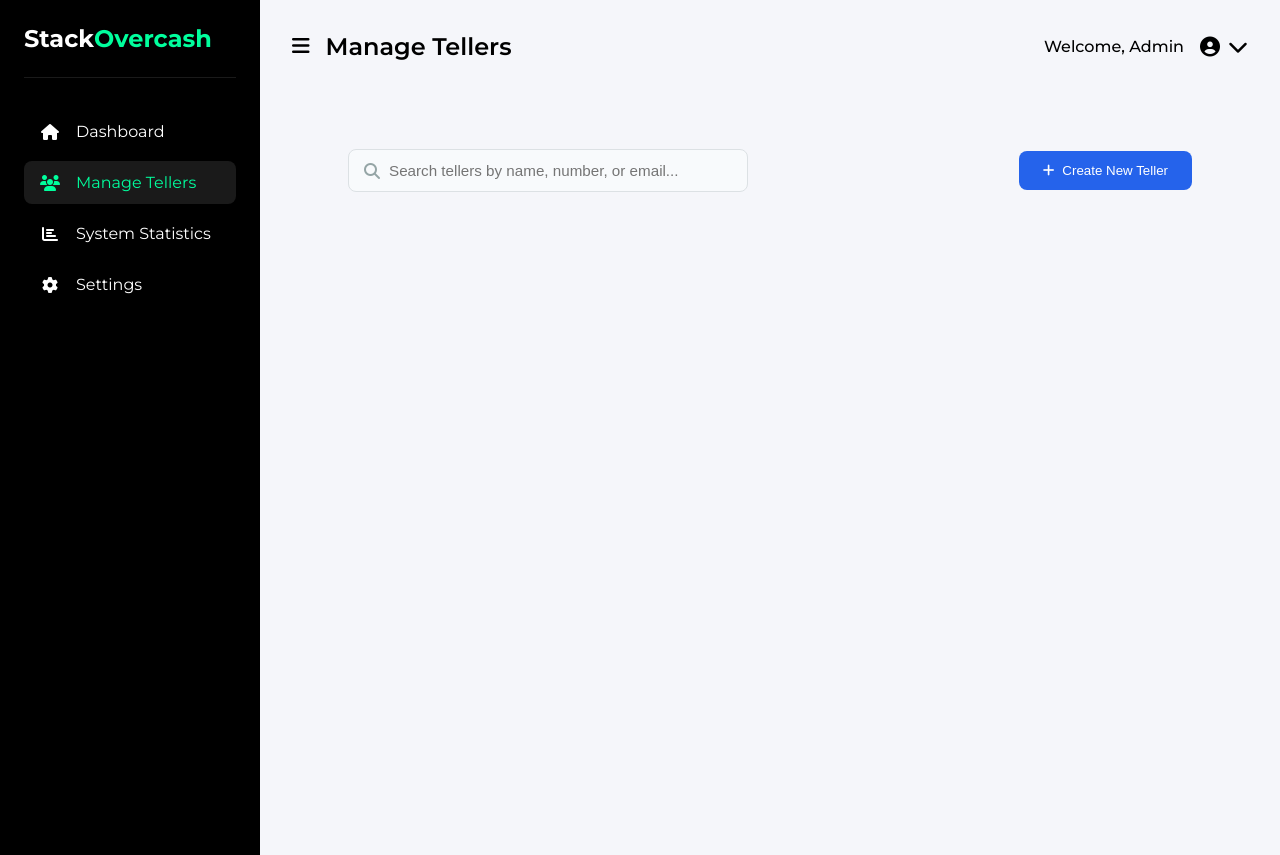
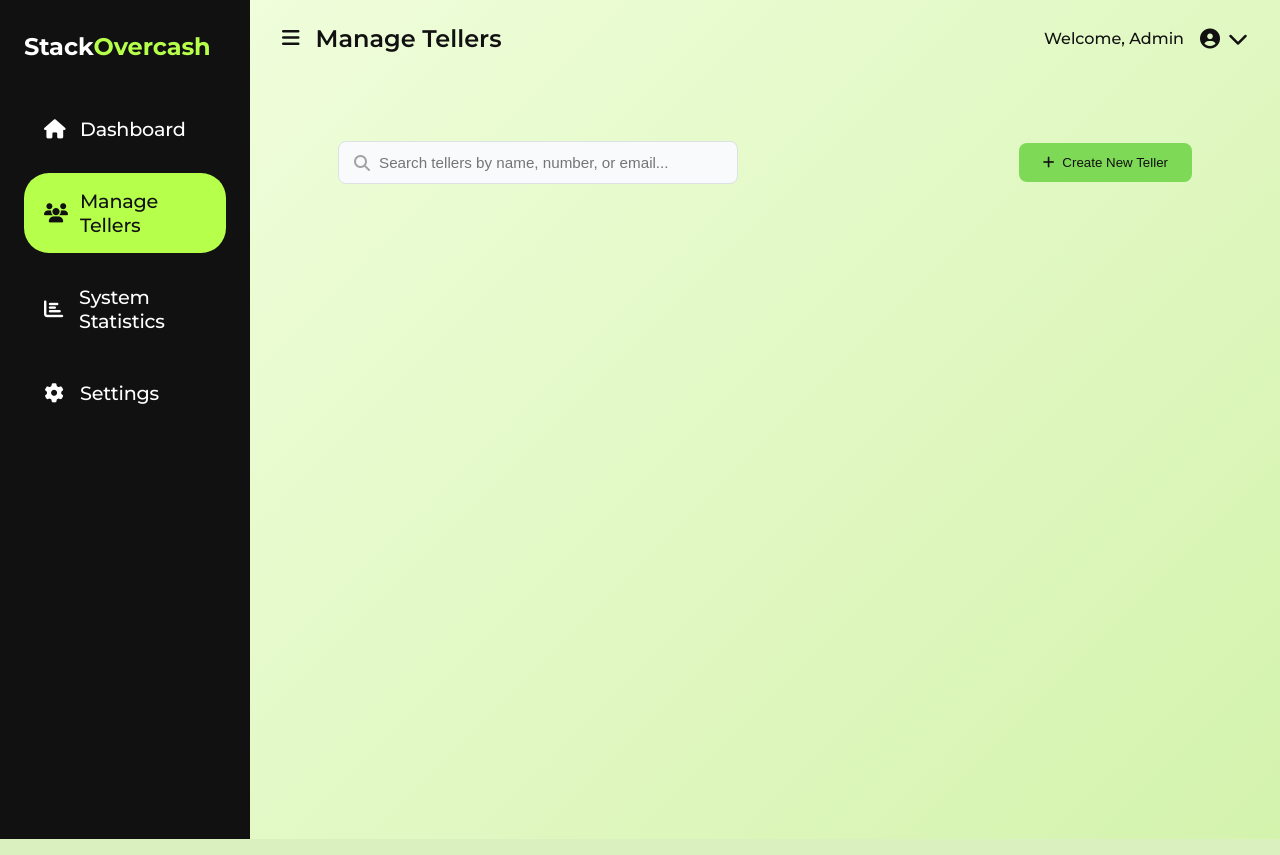
Before and after one commit to PUP-BSIT/project-errawrs, a PHP site: page /manage_tellers.html in a window 1280 px wide. Run offline with PHP 8.4, Linux system fonts and the light colour scheme.

Commit message:
update the dashboard and manage tellers CSS to use CSS variables for colors and fonts

```diff
--- a/public/admin/css/dashboard.css
+++ b/public/admin/css/dashboard.css
@@ -1,4 +1,15 @@
 /* Reset and Base Styles */
+:root {
+    --color-primary-black: #111111;
+    --color-lime-green: #b6ff4a;
+    --color-bg-gradient-start: #f3ffe1;
+    --color-bg-gradient-end: #d4f3ad;
+    --color-white: #ffffff;
+    --font-main: 'Montserrat', sans-serif;
+    --color-mint: #7ed957;
+    --color-gray: #a3a3a3;
+}
+
 * {
     margin: 0;
     padding: 0;
@@ -6,42 +17,47 @@
 }
 
 body {
-    font-family: 'Montserrat', sans-serif;
-    background-color: #f5f6fa;
+    font-family: var(--font-main);
+    background: linear-gradient(135deg,
+                var(--color-bg-gradient-start) 0%,
+                var(--color-bg-gradient-end) 100%);
     display: flex;
     min-height: 100vh;
 }
 
 /* Sidebar Styles */
 .sidebar {
-    width: 260px;
-    background-color: #000;
-    color: #fff;
-    padding: 1.5rem;
+    width: 250px;
+    background-color: var(--color-primary-black);
+    color: var(--color-white);
+    padding: 32px 24px;
     transition: all 0.3s ease;
 }
 
 .sidebar-header {
-    padding-bottom: 1.5rem;
-    border-bottom: 1px solid rgba(255, 255, 255, 0.1);
+    margin-bottom: 40px;
 }
 
 .logo {
     font-size: 1.5rem;
     font-weight: 700;
+    letter-spacing: -0.10px;
 }
 
 .logo-stack {
-    color: #fff;
+    color: var(--color-white);
 }
 
 .logo-overcash {
-    color: #00ff9d;
+    color: var(--color-lime-green);
 }
 
 .nav-list {
     list-style: none;
     margin-top: 2rem;
+    display: flex;
+    flex-direction: column;
+    gap: 8px;
 }
 
 .nav-item {
@@ -51,11 +67,14 @@ body {
 .nav-link {
     display: flex;
     align-items: center;
-    padding: 0.75rem 1rem;
-    color: #fff;
+    padding: 16px 20px;
+    color: var(--color-white);
     text-decoration: none;
-    border-radius: 8px;
+    border-radius: 25px;
     transition: all 0.3s ease;
+    font-weight: 500;
+    font-size: 1.2rem;
+    letter-spacing: -0.2px;
 }
 
 .nav-link i {
@@ -64,16 +83,19 @@ body {
     text-align: center;
 }
 
-.nav-item.active .nav-link,
+.nav-item.active .nav-link {
+    background-color: var(--color-lime-green);
+    color: var(--color-primary-black);
+}
+
 .nav-link:hover {
     background-color: rgba(255, 255, 255, 0.1);
-    color: #00ff9d;
 }
 
 /* Main Content Styles */
 .main-content {
     flex: 1;
-    padding: 2rem;
+    padding: 24px 32px;
     overflow-y: auto;
 }
 
@@ -94,7 +116,7 @@ body {
 .sidebar-toggle {
     background: none;
     border: none;
-    color: #000;
+    color: var(--color-primary-black);
     font-size: 1.25rem;
     cursor: pointer;
 }
@@ -102,6 +124,7 @@ body {
 .page-title {
     font-size: 1.5rem;
     font-weight: 600;
+    color: var(--color-primary-black);
 }
 
 .admin-profile {
@@ -112,6 +135,7 @@ body {
 
 .admin-name {
     font-weight: 500;
+    color: var(--color-primary-black);
 }
 
 .profile-dropdown {
@@ -121,7 +145,7 @@ body {
 .profile-btn {
     background: none;
     border: none;
-    color: #000;
+    color: var(--color-primary-black);
     cursor: pointer;
     display: flex;
     align-items: center;
@@ -137,7 +161,7 @@ body {
     position: absolute;
     right: 0;
     top: 100%;
-    background-color: #fff;
+    background-color: var(--color-white);
     border-radius: 8px;
     box-shadow: 0 4px 6px rgba(0, 0, 0, 0.1);
     min-width: 200px;
@@ -152,13 +176,13 @@ body {
     display: flex;
     align-items: center;
     padding: 0.75rem 1rem;
-    color: #000;
+    color: var(--color-primary-black);
     text-decoration: none;
     gap: 0.75rem;
 }
 
 .dropdown-content a:hover {
-    background-color: #f5f6fa;
+    background-color: var(--color-bg-gradient-start);
 }
 
 /* Statistics Grid */
@@ -170,7 +194,7 @@ body {
 }
 
 .stat-card {
-    background-color: #fff;
+    background-color: var(--color-white);
     border-radius: 12px;
     padding: 1.5rem;
     display: flex;
@@ -182,8 +206,8 @@ body {
 .stat-icon {
     width: 48px;
     height: 48px;
-    background-color: rgba(0, 255, 157, 0.1);
-    color: #00ff9d;
+    background-color: rgba(182, 255, 74, 0.1);
+    color: var(--color-mint);
     border-radius: 12px;
     display: flex;
     align-items: center;
--- a/public/admin/css/manage_tellers.css
+++ b/public/admin/css/manage_tellers.css
@@ -1,4 +1,15 @@
 /* Page Content */
+:root {
+    --color-primary-black: #111111;
+    --color-lime-green: #b6ff4a;
+    --color-bg-gradient-start: #f3ffe1;
+    --color-bg-gradient-end: #d4f3ad;
+    --color-white: #ffffff;
+    --font-main: 'Montserrat', sans-serif;
+    --color-mint: #7ed957;
+    --color-gray: #a3a3a3;
+}
+
 .page-content {
     padding: 2rem;
     height: calc(100vh - 70px);
@@ -25,7 +36,7 @@
     left: 1rem;
     top: 50%;
     transform: translateY(-50%);
-    color: #95a5a6;
+    color: var(--color-gray);
 }
 
 .search-box input {
@@ -39,13 +50,13 @@
 
 .search-box input:focus {
     outline: none;
-    border-color: #3498db;
+    border-color: var(--color-mint);
 }
 
 /* Buttons */
 .btn-primary {
-    background-color: #2563eb;
-    color: white;
+    background-color: var(--color-mint);
+    color: var(--color-primary-black);
     border: none;
     padding: 0.75rem 1.5rem;
     border-radius: 8px;
@@ -58,12 +69,12 @@
 }
 
 .btn-primary:hover {
-    background-color: #1d4ed8;
+    background-color: var(--color-lime-green);
 }
 
 .btn-secondary {
-    background-color: #f3f4f6;
-    color: #374151;
+    background-color: var(--color-bg-gradient-start);
+    color: var(--color-primary-black);
     border: 1px solid #e5e7eb;
     padding: 0.75rem 1.5rem;
     border-radius: 8px;
@@ -73,7 +84,7 @@
 }
 
 .btn-secondary:hover {
-    background-color: #e5e7eb;
+    background-color: var(--color-bg-gradient-end);
 }
 
 .btn-danger {
@@ -119,7 +130,7 @@
 }
 
 .teller-card {
-    background: white;
+    background: var(--color-white);
     border-radius: 10px;
     box-shadow: 0 2px 4px rgba(0, 0, 0, 0.1);
     padding: 1.5rem;
@@ -141,12 +152,12 @@
 .teller-info h3 {
     margin: 0;
     font-size: 1.2rem;
-    color: #2c3e50;
+    color: var(--color-primary-black);
 }
 
 .teller-number {
     font-size: 0.9rem;
-    color: #7f8c8d;
+    color: var(--color-gray);
     margin-top: 0.25rem;
 }
 
@@ -159,8 +170,8 @@
 }
 
 .status-active {
-    background-color: #e8f5e9;
-    color: #2e7d32;
+    background-color: var(--color-bg-gradient-start);
+    color: var(--color-mint);
 }
 
 .status-inactive {
```
